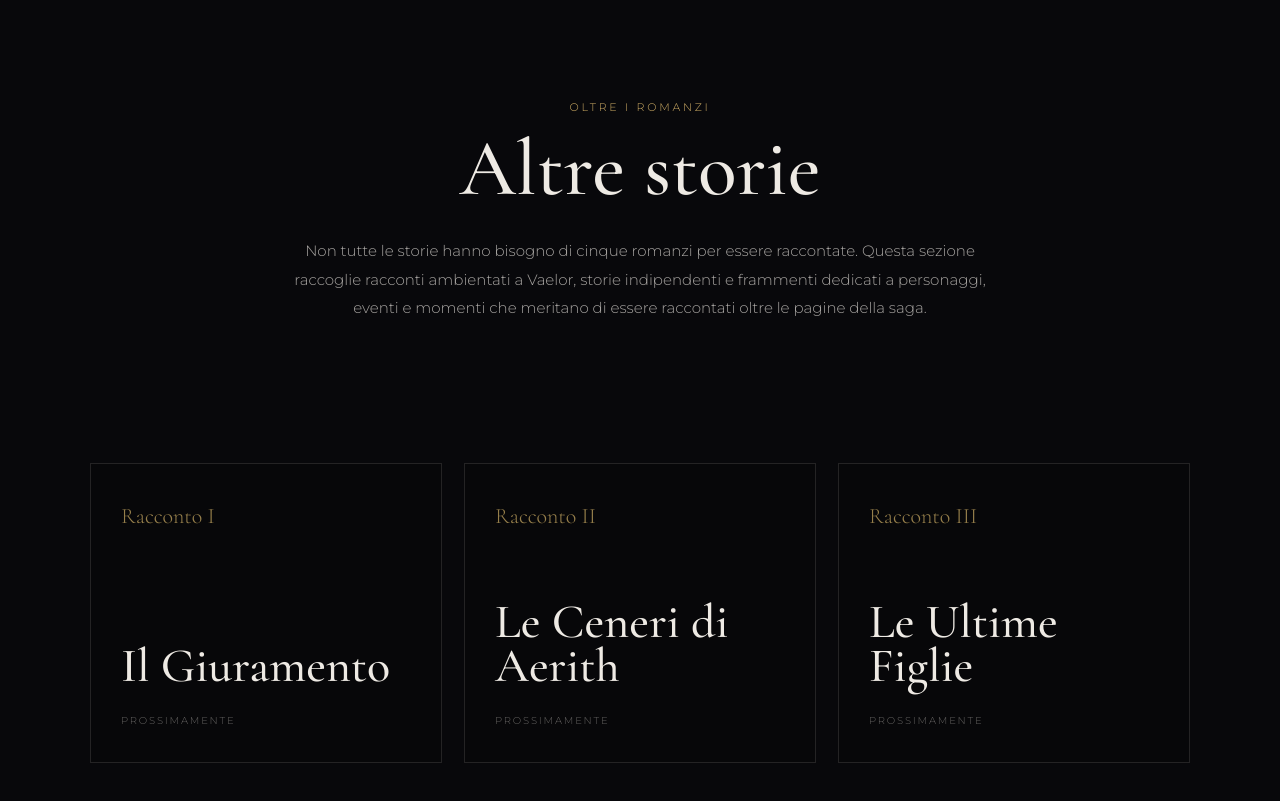
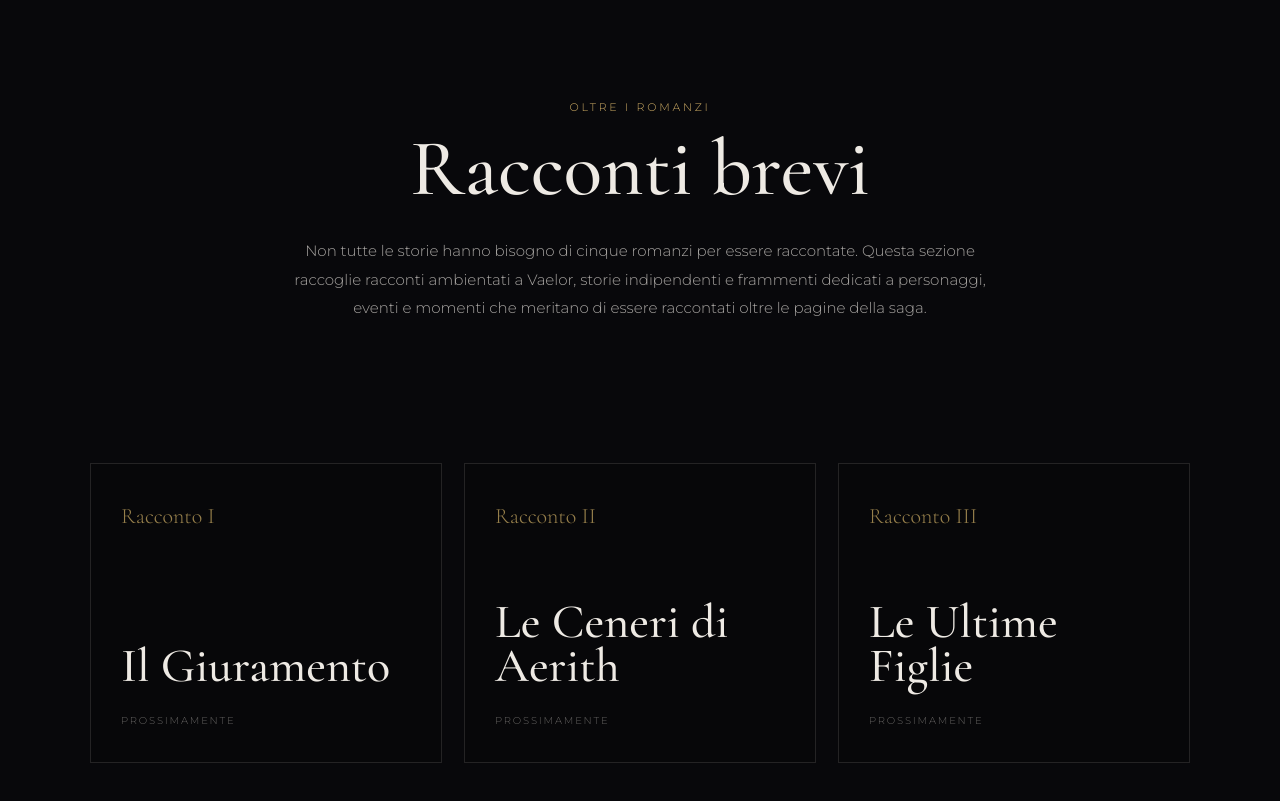
Before and after one commit to alysscriptum/alysscriptum, a plain HTML site: page racconti.html in a window 1280 px wide. Shown: the part 820-1621 px from the top of the page. Drawn offline with nearby package versions, Linux system fonts and the light colour scheme.

Commit message:
Change heading from 'Altre storie' to 'Racconti brevi'

```diff
--- a/racconti.html
+++ b/racconti.html
@@ -1443,7 +1443,7 @@
 
 
             <h2>
-                Altre storie
+                Racconti brevi
             </h2>
 
 
```
